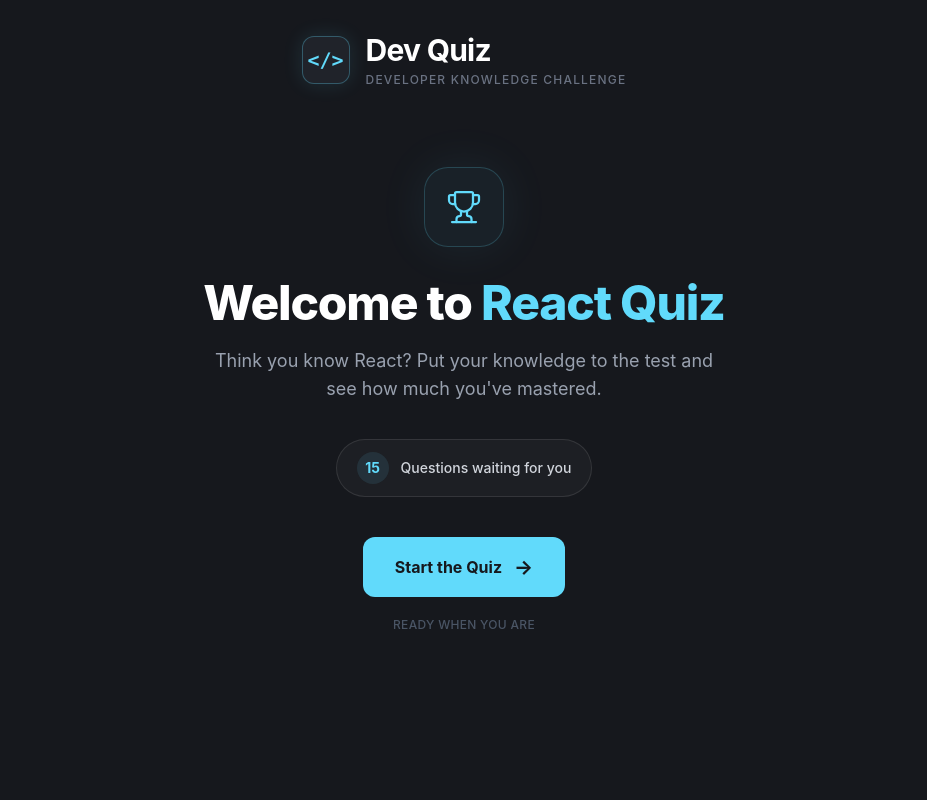
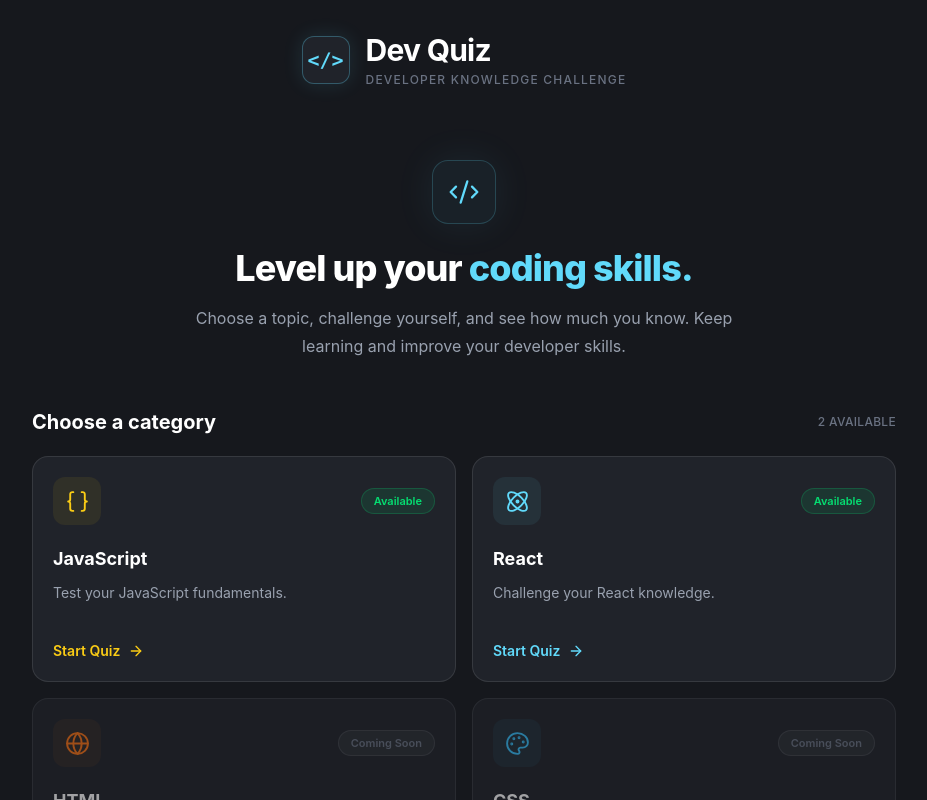
Before and after one commit to Gexof/react-quiz, a React (Vite) app: page / in a window 1280 px wide. Shown: the top 800 px of the page, without its empty margins (176-1103 px from the left). Built offline with nearby package versions, Linux system fonts and the light colour scheme; data requests are answered from the project's data file; a web font is replaced by a local one.

Commit message:
feat: add category selection state

```diff
--- a/src/App.jsx
+++ b/src/App.jsx
@@ -15,6 +15,7 @@ const SEC_PER_QUESTION = 30;
 const initialState = {
   questions: [],
   status: "loading",
+  selectedCategory: null,
   index: 0,
   answer: null,
   points: 0,
@@ -31,6 +32,9 @@ function reducer(state, action) {
 
     case "dataFailed":
       return { ...state, status: "error" };
+
+    case "selectCategory":
+      return { ...state, selectedCategory: action.payload };
 
     case "start":
       return {
@@ -82,7 +86,16 @@ function reducer(state, action) {
 
 function App() {
   const [
-    { questions, status, index, answer, points, highScore, secondsRemaining },
+    {
+      questions,
+      status,
+      index,
+      answer,
+      points,
+      highScore,
+      secondsRemaining,
+      selectedCategory,
+    },
     dispatch,
   ] = useReducer(reducer, initialState);
 
--- a/src/components/StartScreen.jsx
+++ b/src/components/StartScreen.jsx
@@ -1,46 +1,138 @@
-import { Trophy } from "lucide-react";
+import { Code2, Braces, Atom, Globe, Palette, ArrowRight } from "lucide-react";
 
-function StartScreen({ numQuestions, dispatch }) {
+function StartScreen({ dispatch }) {
+  const categories = [
+    {
+      id: "javascript",
+      name: "JavaScript",
+      description: "Test your JavaScript fundamentals.",
+      icon: Braces,
+      color: "#facc15",
+      available: true,
+    },
+    {
+      id: "react",
+      name: "React",
+      description: "Challenge your React knowledge.",
+      icon: Atom,
+      color: "#61dafb",
+      available: true,
+    },
+    {
+      id: "html",
+      name: "HTML",
+      description: "Explore the building blocks of the web.",
+      icon: Globe,
+      color: "#f97316",
+      available: false,
+    },
+    {
+      id: "css",
+      name: "CSS",
+      description: "Test your styling and layout skills.",
+      icon: Palette,
+      color: "#38bdf8",
+      available: false,
+    },
+  ];
+
   return (
-    <div className="mx-auto flex w-full max-w-2xl flex-col items-center px-4 text-center">
-      <div className="mb-8 flex size-20 items-center justify-center rounded-3xl border border-[#61dafb]/20 bg-[#61dafb]/5 shadow-[0_0_50px_rgba(97,218,251,0.08)]">
-        <Trophy size={36} strokeWidth={1.5} className="text-[#61dafb]" />
+    <div className="mx-auto w-full max-w-4xl px-4">
+      {/* Welcome Section */}
+      <section className="mb-12 text-center">
+        <div className="mx-auto mb-6 flex size-16 items-center justify-center rounded-2xl border border-[#61dafb]/20 bg-[#61dafb]/5 text-[#61dafb] shadow-[0_0_40px_rgba(97,218,251,0.08)]">
+          <Code2 size={32} strokeWidth={1.7} />
         </div>
 
-      {/* Heading */}
-      <h2 className="text-4xl font-extrabold tracking-tight text-white sm:text-5xl">
-        Welcome to <span className="text-[#61dafb]">React Quiz</span>
+        <h2 className="text-3xl font-extrabold tracking-tight text-white sm:text-4xl">
+          Level up your <span className="text-[#61dafb]">coding skills.</span>
         </h2>
 
-      <p className="mt-5 max-w-lg text-base leading-7 text-gray-400 sm:text-lg">
-        Think you know React? Put your knowledge to the test and see how much
-        you've mastered.
+        <p className="mx-auto mt-4 max-w-xl text-sm leading-7 text-gray-400 sm:text-base">
+          Choose a topic, challenge yourself, and see how much you know. Keep
+          learning and improve your developer skills.
         </p>
+      </section>
 
-      {/* Quiz Info */}
-      <div className="mt-9 flex items-center gap-3 rounded-full border border-white/10 bg-white/3 px-5 py-3">
-        <span className="flex size-8 items-center justify-center rounded-full bg-[#61dafb]/10 text-[#61dafb]">
-          <span className="text-sm font-bold">{numQuestions}</span>
-        </span>
+      {/* Categories Section */}
+      <section>
+        <div className="mb-5 flex items-center justify-between">
+          <h3 className="text-lg font-bold text-white sm:text-xl">
+            Choose a category
+          </h3>
 
-        <span className="text-sm font-medium text-gray-300">
-          Questions waiting for you
+          <span className="text-xs font-medium tracking-wide text-gray-500">
+            {`${categories.filter((category) => category.available).length} AVAILABLE`}
           </span>
         </div>
 
-      {/* Start Button */}
+        <div className="grid grid-cols-1 gap-4 sm:grid-cols-2">
+          {categories.map((category) => {
+            const Icon = category.icon;
+
+            return (
               <button
-        onClick={() => dispatch({ type: "start" })}
-        className="group mt-10 inline-flex items-center gap-3 rounded-xl bg-[#61dafb] px-8 py-4 font-bold text-[#16181d] transition-all duration-200 hover:bg-[#45c8ed] hover:shadow-[0_0_30px_rgba(97,218,251,0.2)] active:scale-95"
+                key={category.id}
+                disabled={!category.available}
+                onClick={() =>
+                  dispatch({
+                    type: "selectCategory",
+                    payload: category.id,
+                  })
+                }
+                className={`group rounded-2xl border border-white/10 bg-[#20232a] p-5 text-left transition-all duration-200 ${
+                  category.available
+                    ? "cursor-pointer hover:-translate-y-1 hover:border-white/20 hover:bg-[#252932]"
+                    : "cursor-not-allowed opacity-60"
+                }`}
               >
-        Start the Quiz
-        <span className="text-xl transition-transform duration-200 group-hover:translate-x-1">
-          →
+                <div className="mb-5 flex items-center justify-between">
+                  <div
+                    className="flex size-12 items-center justify-center rounded-xl"
+                    style={{
+                      backgroundColor: `${category.color}12`,
+                      color: category.color,
+                    }}
+                  >
+                    <Icon size={25} strokeWidth={1.8} />
+                  </div>
+
+                  <span
+                    className={`rounded-full border px-3 py-1 text-[11px] font-semibold ${
+                      category.available
+                        ? "border-green-400/20 bg-green-400/10 text-green-400"
+                        : "border-white/10 bg-white/5 text-gray-500"
+                    }`}
+                  >
+                    {category.available ? "Available" : "Coming Soon"}
                   </span>
+                </div>
+
+                <h4 className="text-lg font-bold text-white">
+                  {category.name}
+                </h4>
+
+                <p className="mt-2 min-h-10 text-sm leading-6 text-gray-400">
+                  {category.description}
+                </p>
+
+                {category.available && (
+                  <div
+                    className="mt-5 flex items-center gap-2 text-sm font-semibold transition-transform duration-200 group-hover:translate-x-1"
+                    style={{ color: category.color }}
+                  >
+                    Start Quiz
+                    <ArrowRight size={16} />
+                  </div>
+                )}
               </button>
+            );
+          })}
+        </div>
+      </section>
 
-      <p className="mt-5 text-xs font-medium tracking-wide text-gray-600">
-        READY WHEN YOU ARE
+      <p className="mt-10 text-center text-[11px] font-medium tracking-[0.2em] text-gray-600">
+        PICK A TOPIC. TEST YOUR KNOWLEDGE. KEEP IMPROVING.
       </p>
     </div>
   );
```
Lines whose indentation alone changed are shown as unchanged.
